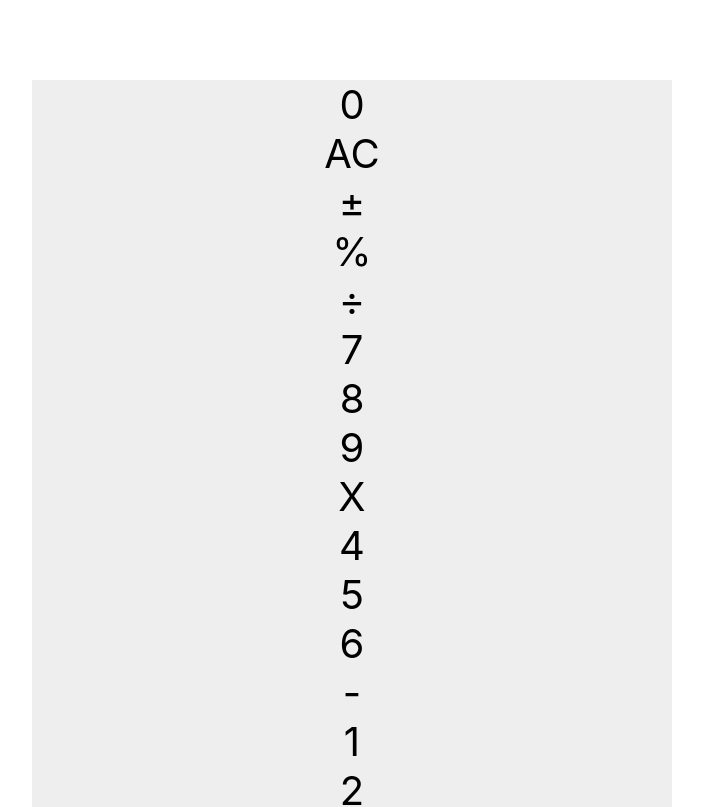
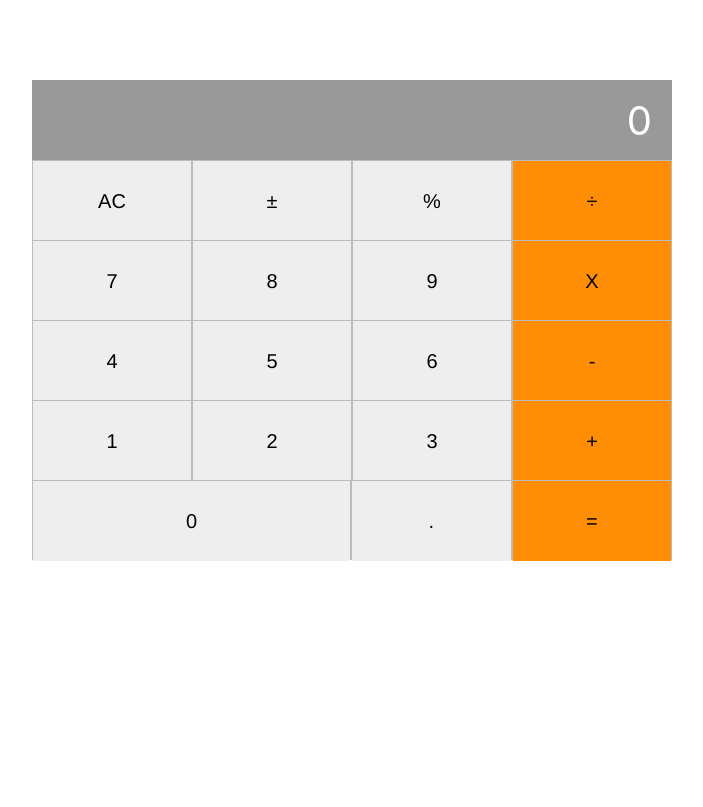
Before and after one commit to ioanniskousis/Calculator, a React (Create React App) app: page / in a window 1280 px wide. Shown: the top 807 px of the page, without its empty margins (288-991 px from the left). Built offline with nearby package versions, Linux system fonts and the light colour scheme.

Commit message:
style for new classes

```diff
--- a/src/App.css
+++ b/src/App.css
@@ -35,6 +35,57 @@
   color: #61dafb;
 }
 
+.Display {
+  background-color: #999;
+  color: #fff;
+  height: 10vh;
+  display: flex;
+  justify-content: flex-end;
+  align-items: center;
+  padding: 20px;
+  box-sizing: border-box;
+}
+
+
+.ButtonPanel {
+  font-family: 'Helvetica Neue';
+  height: 50vh;
+  display: flex;
+  flex-direction: column;
+  justify-content: flex-start;
+  align-items: center;
+  font-size: 2.5vh;
+  box-sizing: border-box;
+  /* padding: 0 1px 0 1px; */
+}
+
+.ButtonGroup {
+  display: flex;
+  width: 100%;
+  height: 10vh;
+  background-color: #bbb;
+  box-sizing: border-box;
+}
+
+.Button {
+  height: 100%;
+  width: 25%;
+  display: flex;
+  justify-content: center;
+  align-items: center;
+  background-color: #eee;
+  color: #000;
+  margin: 1px;
+}
+
+.Button2 {
+  width: 50%;
+}
+
+.Button3 {
+  background-color: rgb(255, 142, 5);
+}
+
 @keyframes App-logo-spin {
   from {
     transform: rotate(0deg);
```
Also changed, not shown: src/App_ stateless.js (deleted, +0 -38 lines).
